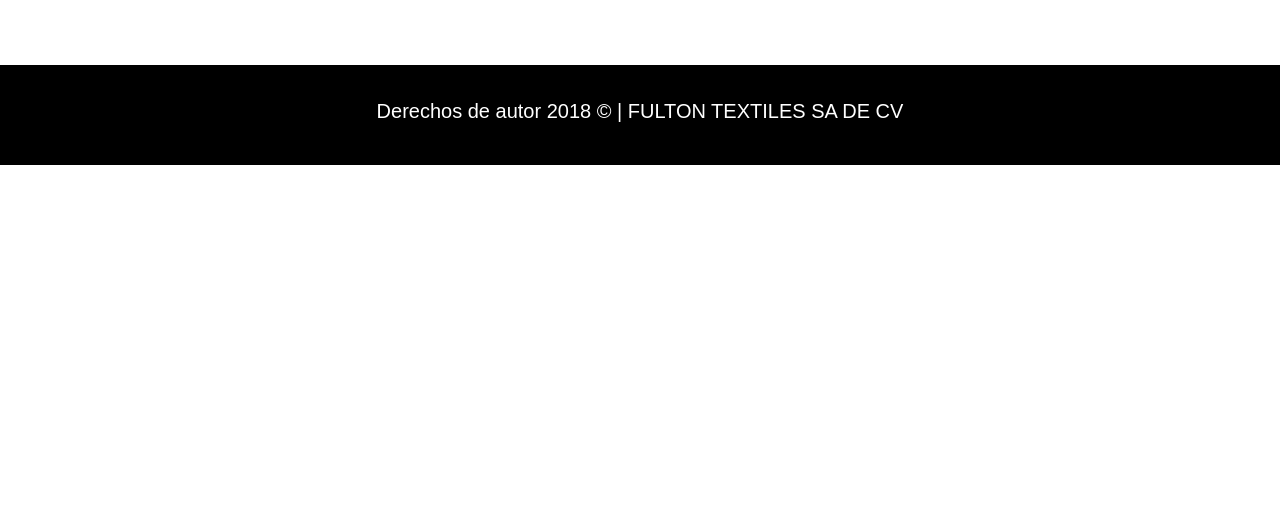
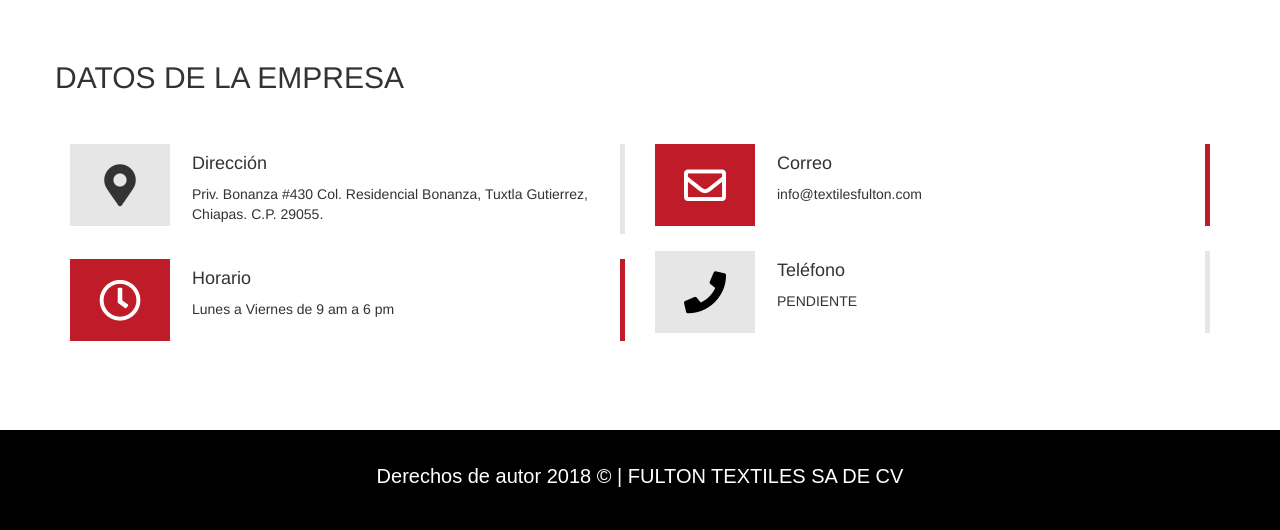
Before and after one commit to esteban1234/fulton, a PHP site: page / in a window 1280 px wide. Shown: the part 3172-3702 px from the top of the page. Before the commit the page ends 3337 px from the top, so only its background shows below. Run offline with PHP 8.4, Linux system fonts and the light colour scheme; some libraries are stand-ins or nearby versions; some web fonts are replaced.

Commit message:
pagina lista

```diff
--- a/css/estilos.css
+++ b/css/estilos.css
@@ -286,6 +286,20 @@
     overflow: hidden;
     clear: both;
 }
+
+.glyphicon-lg{font-size:3em}
+.blockquote-box{border-right:5px solid #E6E6E6;margin-bottom:25px}
+.blockquote-box .square{width:100px;min-height:50px;margin-right:22px;text-align:center!important;background-color:#E6E6E6;padding:20px 0}
+.blockquote-box.blockquote-primary{border-color:#C01B28}
+.blockquote-box.blockquote-primary .square{background-color:#C01B28;color:#FFF}
+.blockquote-box.blockquote-success{border-color:#4CAE4C}
+.blockquote-box.blockquote-success .square{background-color:#5CB85C;color:#FFF}
+.blockquote-box.blockquote-info{border-color:#C01B28}
+.blockquote-box.blockquote-info .square{background-color:#C01B28;color:#FFF}
+.blockquote-box.blockquote-warning{border-color:#E6E6E6}
+.blockquote-box.blockquote-warning .square{background-color:#E6E6E6;color:#000}
+.blockquote-box.blockquote-danger{border-color:#D43F3A}
+.blockquote-box.blockquote-danger .square{background-color:#D9534F;color:#FFF}
 /*--------------FOOTER----------*/
 footer{
   width: 100%;
--- a/index.php
+++ b/index.php
@@ -8,8 +8,8 @@
    <meta name="viewport" content="width=device-width, user-scalable=no, initial-scale=1.0, maximum-scale=1.0, minimum-scale=1.0">
     <META NAME="Title" content="FULTON TEXTILES">
     <META NAME="Author" CONTENT="[http://textilesfulton.com/]"/>
-    <META name="Description" content=""/>
-     <META NAME="Keywords" CONTENT=""/>
+    <META name="Description" content="Líder en fabricación de máquinas para corte, costura y manipulación textil"/>
+     <META NAME="Keywords" CONTENT="soldadura textil,confeccion industrial,maquinaria industrial,enrollables,textil hogar,cortinas,corte crush,publicidad,maquinas coser,maquinas corte."/>
 
 
     <link rel="stylesheet" href="https://maxcdn.bootstrapcdn.com/font-awesome/4.5.0/css/font-awesome.min.css">
@@ -205,31 +205,95 @@
 
   <div class="row">
     <div class="col-md-7">
-        <iframe src="https://www.google.com/maps/embed?pb=!1m10!1m8!1m3!1d3736489.7218514383!2d90.21589792292741!3d23.857125486636733!3m2!1i1024!2i768!4f13.1!5e0!3m2!1sen!2sbd!4v1506502314230" width="100%" height="315" frameborder="0" style="border:0" allowfullscreen></iframe>
+
+      <iframe src="https://www.google.com/maps/embed?pb=!1m18!1m12!1m3!1d3821.4218147902316!2d-93.17891988575732!3d16.705792126502338!2m3!1f0!2f0!3f0!3m2!1i1024!2i768!4f13.1!3m3!1m2!1s0x85ecd9f928130d57%3A0xab38da7211a4919a!2sBlvd.+Bonanza%2C+Residencial+Bonanza%2C+29050+Tuxtla+Guti%C3%A9rrez%2C+Chis.!5e0!3m2!1ses-419!2smx!4v1522171373348" width="100%" height="315" frameborder="0" style="border:0" allowfullscreen></iframe>
       </div>
 
       <div class="col-md-5">
-          <h4><strong>Get in Touch</strong></h4>
+          <h4><strong>Formulario</strong></h4>
         <form>
           <div class="form-group">
-            <input type="text" class="form-control" name="" value="" placeholder="Name">
+            <input type="text" class="form-control" name="" value="" placeholder="Nombre Completo">
           </div>
           <div class="form-group">
-            <input type="email" class="form-control" name="" value="" placeholder="E-mail">
+            <input type="email" class="form-control" name="" value="" placeholder="Correo">
           </div>
           <div class="form-group">
-            <input type="tel" class="form-control" name="" value="" placeholder="Phone">
+            <input type="tel" class="form-control" name="" value="" placeholder="Teléfono">
           </div>
           <div class="form-group">
-            <textarea class="form-control" name="" rows="3" placeholder="Message"></textarea>
+            <textarea class="form-control" name="" rows="3" placeholder="Comentario"></textarea>
           </div>
           <button class="btn btn-default" type="submit" name="button">
-              <i class="fa fa-paper-plane-o" aria-hidden="true"></i> Submit
+              <i class="far fa-share-square" aria-hidden="true"></i> ENVIAR
           </button>
         </form>
       </div>
     </div>
   </div>
+  <br><br>
+  <div class="container">
+    <div class="row">
+        <h2>
+            DATOS DE LA EMPRESA</h2> <br><br>
+        <div class="col-md-6">
+            <div class="blockquote-box clearfix">
+                <div class="square pull-left">
+                   <span class="fas fa-map-marker-alt glyphicon-lg"></span>
+                </div>
+                <h4>
+                    Dirección</h4>
+                <p>
+                    Priv. Bonanza #430 Col. Residencial Bonanza, Tuxtla Gutierrez, Chiapas. C.P. 29055.
+                </p>
+            </div>
+            <div class="blockquote-box blockquote-primary clearfix">
+                <div class="square pull-left">
+                    <span class="far fa-clock glyphicon-lg"></span>
+                </div>
+                <h4>
+                    Horario</h4>
+                <p>
+                    Lunes a Viernes de 9 am a 6 pm
+                </p>
+            </div>
+
+        </div>
+        <div class="col-md-6">
+            <div class="blockquote-box blockquote-info clearfix">
+                <div class="square pull-left">
+                    <span class="far fa-envelope glyphicon-lg"></span>
+                </div>
+                <h4>
+                    Correo</h4>
+                <p>
+                    info@textilesfulton.com
+                </p>
+            </div>
+            <div class="blockquote-box blockquote-warning clearfix">
+                <div class="square pull-left">
+                    <span class="fas fa-phone glyphicon-lg"></span>
+                </div>
+                <h4>
+                    Teléfono</h4>
+                <p>
+                    PENDIENTE
+                </p>
+            </div>
+            <!-- <div class="blockquote-box blockquote-danger clearfix">
+                <div class="square pull-left">
+                    <span class="glyphicon glyphicon-record glyphicon-lg"></span>
+                </div>
+                <h4>
+                    Danger</h4>
+                <p>
+                    Lorem ipsum dolor sit amet, consectetur adipiscing elit. Integer posuere erat a
+                    ante.
+                </p>
+            </div> -->
+        </div>
+    </div>
+</div>
 </section>
 </section>
 
```
